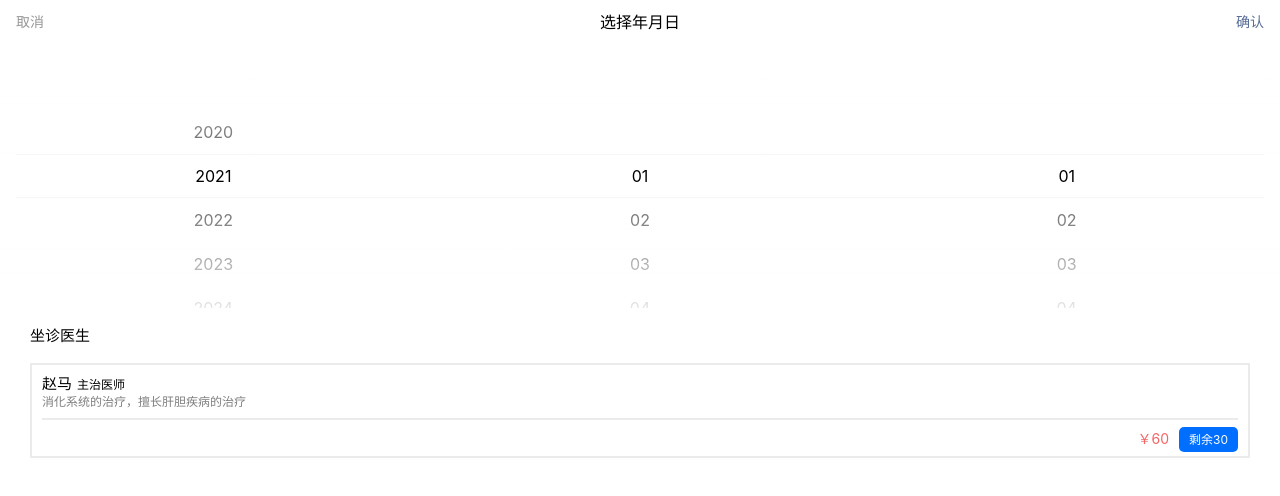
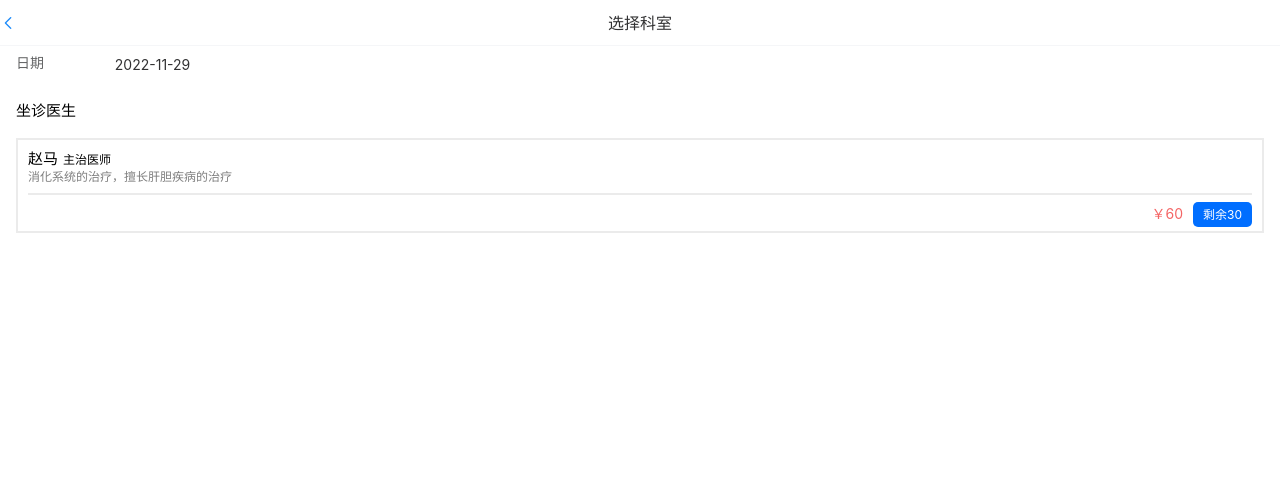
Before and after one commit to DaiXinLin/h5, a Vue app: page /scheduleplan in a window 1280 px wide. Shown: the top 496 px of the page. Built offline with nearby package versions, Linux system fonts and the light colour scheme.

Commit message:
feat: 新增页面125

```diff
--- a/package.json
+++ b/package.json
@@ -9,6 +9,7 @@
   },
   "dependencies": {
     "core-js": "^3.8.3",
+    "dayjs": "^1.11.7",
     "vant": "^2.12.53",
     "vue": "^2.6.14",
     "vue-router": "^3.5.1",
--- a/src/views/ChangePeople.vue
+++ b/src/views/ChangePeople.vue
@@ -1,6 +1,6 @@
 <template>
   <div class="changepeople">
-    <van-nav-bar title="选择就诊人" left-arrow />
+    <van-nav-bar title="选择就诊人" left-arrow @click-left="onClickLeft8" />
     <div class="content">
       <span>请选择就诊人</span>
     </div>
@@ -37,6 +37,11 @@ export default {
     changepeople() {
       this.$router.push({
         path: "/schedule",
+      });
+    },
+    onClickLeft8() {
+      this.$router.push({
+        path: "/home",
       });
     },
   },
--- a/src/views/ScheduleList.vue
+++ b/src/views/ScheduleList.vue
@@ -1,26 +1,13 @@
 <template>
   <div class="schedule">
-    <van-nav-bar title="选择科室" left-arrow />
+    <van-nav-bar title="选择科室" left-arrow @click-left="onClickLeft9" />
     <van-tabs v-model="active">
-      <van-tab title="湖南院区">
+      <van-tab v-for="(item, i) in tabs" :key="i" :title="item.title">
         <van-tree-select
           :items="items"
           :active-id.sync="activeId"
           :main-active-index.sync="activeIndex"
-        />
-      </van-tab>
-      <van-tab title="东院">
-        <van-tree-select
-          :items="items"
-          :active-id.sync="activeId"
-          :main-active-index.sync="activeIndex"
-        />
-      </van-tab>
-      <van-tab title="北院">
-        <van-tree-select
-          :items="items"
-          :active-id.sync="activeId"
-          :main-active-index.sync="activeIndex"
+          @click-item="handleclick"
         />
       </van-tab>
     </van-tabs>
@@ -31,6 +18,17 @@
 export default {
   data() {
     return {
+      tabs: [
+        {
+          title: "湖南院区",
+        },
+        {
+          title: "湖南院区",
+        },
+        {
+          title: "湖南院区",
+        },
+      ],
       active: 0,
       items: [
         {
@@ -66,7 +64,18 @@ export default {
       activeIndex: 0,
     };
   },
-  methods() {},
+  methods: {
+    handleclick() {
+      this.$router.push({
+        path: "/scheduleplan",
+      });
+    },
+    onClickLeft9() {
+      this.$router.push({
+        path: "/change",
+      });
+    },
+  },
 };
 </script>
 
--- a/src/views/SchedulePlan.vue
+++ b/src/views/SchedulePlan.vue
@@ -1,20 +1,32 @@
 <template>
   <div class="scheduleplan">
+    <van-nav-bar title="选择科室" left-arrow @click-left="onClickLeft10" />
     <div class="selecttime">
-      <van-datetime-picker
-        v-model="currentDate"
-        type="date"
-        title="选择年月日"
-        :min-date="minDate"
-        :max-date="maxDate"
-        @confirm="selectdoctor"
+      <van-field
+        readonly
+        clickable
+        label="日期"
+        :value="date"
+        placeholder="选择时间"
+        @click="showPicker = true"
       />
+      <van-popup v-model="showPicker" round position="bottom">
+        <van-datetime-picker
+          :value="currentDate"
+          type="date"
+          title="选择年月日"
+          :min-date="minDate"
+          :max-date="maxDate"
+          @confirm="handleConfirm"
+          @cancel="handleCancel"
+        />
+      </van-popup>
     </div>
     <div class="title">
       <p>坐诊医生</p>
     </div>
     <ul class="doctorcard">
-      <li v-for="(item, index) in doctors" :key="index">
+      <li v-for="(item, index) in doctors" :key="index" @click="handledoctor">
         <div class="doctorcard_top">
           <span class="left1">{{ item.name }}</span>
           <span class="right1">{{ item.doctor }}</span>
@@ -23,21 +35,31 @@
         <div class="doctorcard_bottom">
           <div class="doctorcard_numbal">
             <span class="left2">{{ item.money }}</span>
-            <span class="right2">{{ item.remainingnumber }}</span>
+            <span class="right2" @click="handleClick">{{
+              item.remainingnumber
+            }}</span>
           </div>
         </div>
       </li>
     </ul>
+    <van-action-sheet v-model="show" title="选择预约时间段"> </van-action-sheet>
   </div>
 </template>
 
 <script>
+import dayjs from "dayjs";
 export default {
   data() {
+    console.log(new Date(dayjs().startOf("day").valueOf() + 24 * 3600 * 1000));
     return {
-      minDate: new Date(2020, 0, 1),
-      maxDate: new Date(2025, 10, 1),
-      currentDate: new Date(2021, 0, 1),
+      value: "",
+      showPicker: false,
+      show: false,
+      minDate: new Date(+dayjs().startOf("day").valueOf() + 24 * 3600 * 1000),
+      maxDate: new Date(dayjs().startOf("day") + 7 * 24 * 3600 * 1000),
+      currentDate: new Date(
+        dayjs().startOf("day").valueOf() + 24 * 3600 * 1000
+      ),
       doctors: [
         {
           name: "赵马",
@@ -50,8 +72,31 @@ export default {
     };
   },
   methods: {
-    selectdoctor() {
-      console.log("ssss");
+    handleClick() {
+      this.show = true;
+    },
+    handleCancel() {
+      this.showPicker = false;
+    },
+    handleConfirm(value) {
+      this.currentDate = value;
+      // to do 请求医生当前时间的排班列表
+      this.showPicker = false;
+    },
+    onClickLeft10() {
+      this.$router.push({
+        path: "/schedule",
+      });
+    },
+    handledoctor() {
+      this.$router.push({
+        path: "/doctorinformation",
+      });
+    },
+  },
+  computed: {
+    date() {
+      return dayjs(this.currentDate).format("YYYY-MM-DD");
     },
   },
 };
@@ -59,7 +104,7 @@ export default {
 
 <style lang="less" scoped>
 .title {
-  margin: 20px 30px;
+  margin: 20px 16px;
   p {
     font-size: 15px;
   }
@@ -67,7 +112,7 @@ export default {
 .doctorcard {
   li {
     border: 2px solid rgb(235, 235, 235);
-    margin: 5px 30px;
+    margin: 5px 16px;
   }
   .doctorcard_top {
     margin: 10px;
```
Also changed, not shown: 1 other file (tests, documents, lock files or other folders).
